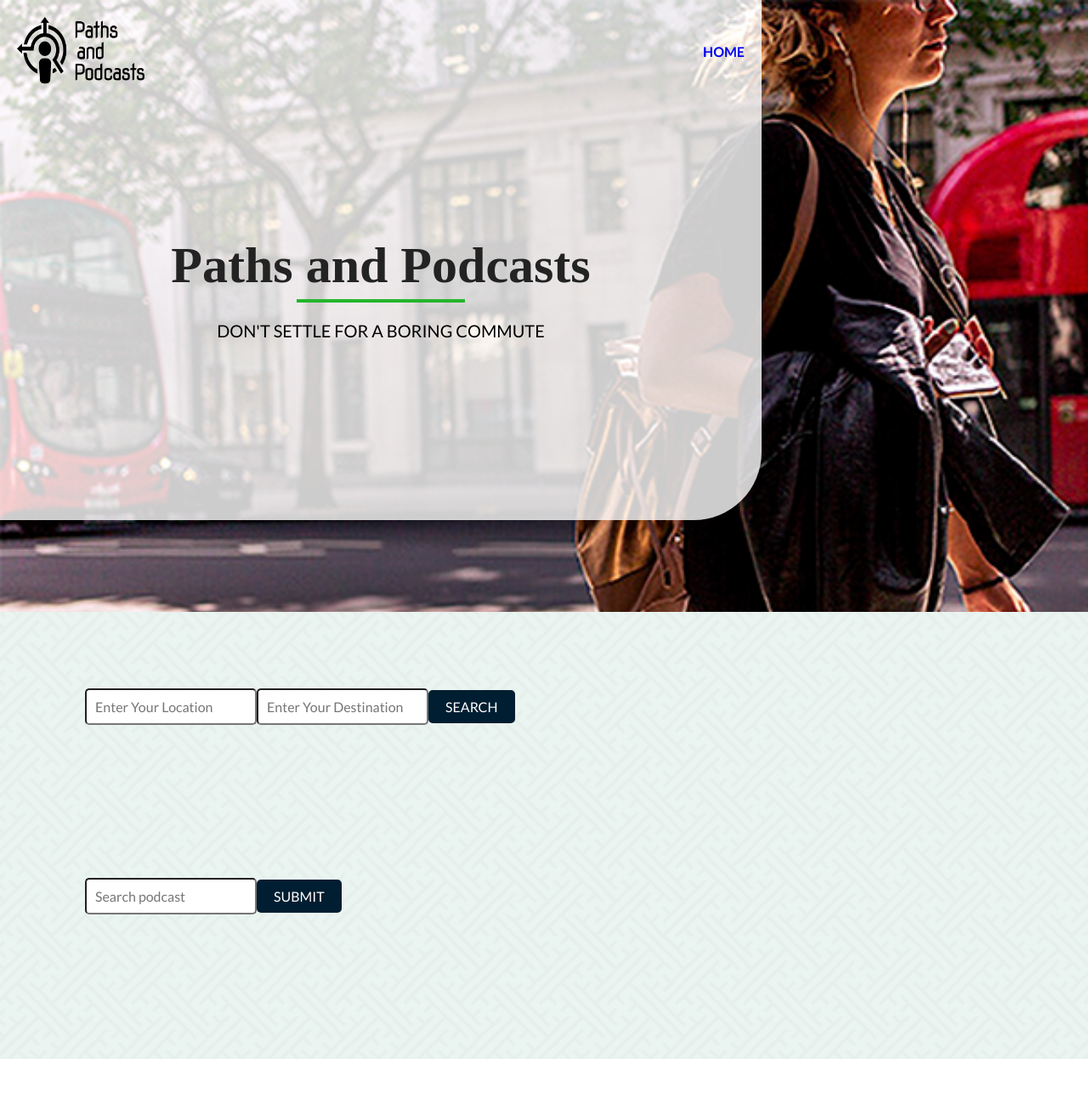
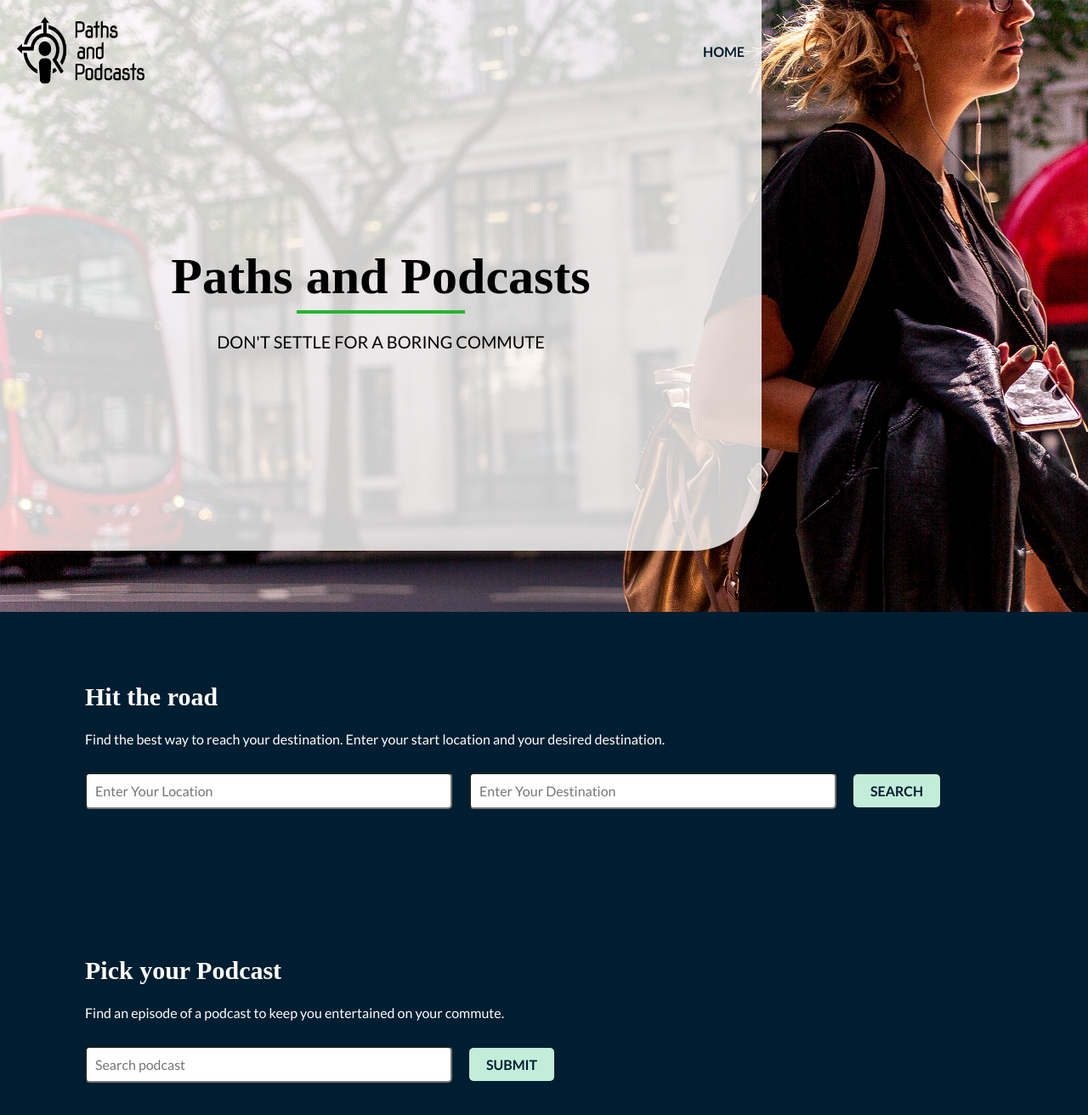
Before and after one commit to Podcast-Prioritizer/podcast-prioritizer, a React (Create React App) app: page / in a window 1280 px wide. Shown: the top 1312 px of the page at 85% size. Before the commit the page ends 1246 px from the top, so only its background shows below. Built offline with nearby package versions, Linux system fonts and the light colour scheme; a web font is replaced by a local one.

Commit message:
updated color scheme

```diff
--- a/src/Header.js
+++ b/src/Header.js
@@ -15,7 +15,7 @@ class Header extends Component {
                 <img className="Header__logo" src={ logo } alt="Paths and Podcasts Logo"/>
 
                 <nav className="Header__nav">
-                  <NavLink activeClassName="active" to="/home">
+                  <NavLink className="Header__navLink" activeClassName="active" to="/home">
                     Home
                   </NavLink>
                 </nav>
--- a/src/MapQuestSearch.js
+++ b/src/MapQuestSearch.js
@@ -126,6 +126,12 @@ class MapQuestSearch extends Component {
     return (
       <div className="MapQuest__searchArea">
         <div className="wrapper">
+
+          <div className="MapQuest__introContent">
+            <h2>Hit the road</h2>
+            <p>Find the best way to reach your destination.  Enter your start location and your desired destination.</p>
+          </div>
+
           <form className="MapQuest__form" onSubmit={this.getMapInfo}>
             <label htmlFor="userStart" className="visuallyHidden">
               Enter Your Location
--- a/src/Podcast.js
+++ b/src/Podcast.js
@@ -109,89 +109,107 @@ class Podcast extends Component{
 
     render(){
         // console.log(this.props, this.state.episodeList[0].audio);
-        return(
+        return (
           <section className="Podcast">
             <div className="wrapper">
+              <div className="Podcast__introContent">
+                <h2>Pick your Podcast</h2>
+                <p>
+                  Find an episode of a podcast to keep you entertained on your commute.
+                </p>
+              </div>
+
               <form onSubmit={this.handleSubmit} className="PodcastSearch">
-
                 <input
                   type="text"
                   placeholder="Search podcast"
                   onChange={this.handleChange}
                   value={this.state.userInput}
-                            className="PodcastSearch__textInput"/>
+                  className="PodcastSearch__textInput"
+                />
 
                 <button
                   type="submit"
                   onSubmit={this.handleSubmit}
-                            className="PodcastSearch__submitButton">Submit</button>
-
+                  className="PodcastSearch__submitButton"
+                >
+                  Submit
+                </button>
               </form>
 
               <section className="PodcastResults">
-
-                        {this.state.episodeList.length ?
-
-                            <button className="PodcastResults__button--back" onClick={this.closeEpisodeList}>
-                                <span className="visuallyHidden">Click here to go back</span>
+                {this.state.episodeList.length ? (
+                  <button
+                    className="PodcastResults__button--back"
+                    onClick={this.closeEpisodeList}
+                  >
+                    <span className="visuallyHidden">
+                      Click here to go back
+                    </span>
                     <i class="fas fa-arrow-left" title="Go back"></i>
                   </button>
-
-                            : null
-                        }
+                ) : null}
 
                 <ul className="PodcastResults__list">
-
-                            {!this.state.episodeList.length ?
-
-                                this.state.podcastList.map((podcast, index)=>{
-                                    return(
+                  {!this.state.episodeList.length
+                    ? this.state.podcastList.map((podcast, index) => {
+                        return (
                           <li className="PodcastResults__item" key={podcast.id}>
                             <img
                               src={podcast.thumbnail}
                               alt={podcast.title_original}
-                                                className="PodcastCard__image"/>
-                                            <h2 className="PodcastCard__title">{podcast.title_original}</h2>
-                                            <p className="PodcastCard__description PodcastCard__description--snippet" id={`PodcastCard__description--${index}`}>{podcast.description_original}</p>
+                              className="PodcastCard__image"
+                            />
+                            <h2 className="PodcastCard__title">
+                              {podcast.title_original}
+                            </h2>
+                            <p
+                              className="PodcastCard__description PodcastCard__description--snippet"
+                              id={`PodcastCard__description--${index}`}
+                            >
+                              {podcast.description_original}
+                            </p>
                             <button
                               className="PodcastCard__button--showMore"
-                                                onClick={(e)=>{this.showMore(e, index)}}>
+                              onClick={e => {
+                                this.showMore(e, index);
+                              }}
+                            >
                               ...Show more
                             </button>
                             <button
                               id={podcast.id}
                               onClick={this.getRecentEpisodes}
-                                                className="PodcastCard__button">
+                              className="PodcastCard__button"
+                            >
                               Episodes
                             </button>
                           </li>
-                                    )
+                        );
                       })
-
-                                :
-
-                                this.state.episodeList.map((episode) => {
+                    : this.state.episodeList.map(episode => {
                         return (
                           <li key={episode.id} className="PodcastResults__item">
                             <img
                               src={episode.thumbnail}
                               alt={episode.title}
-                                                className="PodcastCard__image"/>
-                                            <h2 className="PodcastCard__title">{episode.title}</h2>
-                                            <p className="PodcastCard__description">Audio Length:
-                                            {this.totalTime(episode.audio_length_sec)}</p>
+                              className="PodcastCard__image"
+                            />
+                            <h2 className="PodcastCard__title">
+                              {episode.title}
+                            </h2>
+                            <p className="PodcastCard__description">
+                              Audio Length:
+                              {this.totalTime(episode.audio_length_sec)}
+                            </p>
                           </li>
-                                    )
-                                })
-
-                            }
-
+                        );
+                      })}
                 </ul>
               </section>
             </div>
-
           </section>
-        )
+        );
     }
 }
 
--- a/src/styles/App.css
+++ b/src/styles/App.css
@@ -227,7 +227,6 @@ a {
 h1, h2, h3 {
   font-family: 'Nova Flat';
   margin: 2rem 0;
-  color: #232323;
 }
 
 h1 {
@@ -263,7 +262,7 @@ p, a, ::placeholder {
 
 .Header {
   height: 90vh;
-  background-image: url("../assets/girlWalking.jpg");
+  background-image: url("../assets/girlWalkingListening.jpg");
   background-size: cover;
   background-repeat: no-repeat;
   background-attachment: fixed;
@@ -271,7 +270,7 @@ p, a, ::placeholder {
 
 .Header__displayArea {
   width: 70%;
-  height: 85%;
+  height: 90%;
   background-color: rgba(255, 255, 255, 0.8);
   border-radius: 0 0 80px 0;
 }
@@ -301,6 +300,14 @@ p, a, ::placeholder {
   font-weight: 600;
   text-transform: uppercase;
   color: #001e31;
+}
+
+.Header__navLink {
+  color: #001e31;
+}
+
+.Header__navLink:hover {
+  color: #24b62c;
 }
 
 .Header__headerContent {
@@ -343,13 +350,24 @@ p, a, ::placeholder {
 .MapQuest__searchArea,
 .Podcast {
   padding: 6rem 0;
-  background-color: rgba(194, 237, 216, 0.2);
+  background-color: #001e31;
+}
+
+.MapQuest__searchArea__introContent,
+.Podcast__introContent {
+  color: #ffff;
+}
+
+.MapQuest__searchArea__introContent h2,
+.Podcast__introContent h2 {
+  color: #ffff;
 }
 
 input {
   padding: 1rem;
-  margin: 3rem 0;
+  margin: 3rem 2rem 3rem 0;
   border-radius: 5px;
+  width: 40%;
 }
 
 .MapQuest__submitBtn,
@@ -359,8 +377,9 @@ input {
   padding: 1rem 2rem;
   border-radius: 5px;
   text-transform: uppercase;
-  color: #ffff;
-  background-color: #001e31;
+  font-weight: 600;
+  color: #001e31;
+  background-color: #c2edd8;
   border: none;
   -webkit-transition: 0.3s;
   transition: 0.3s;
@@ -371,6 +390,14 @@ input {
 .PodcastCard__button--showMore:hover,
 .PodcastCard__button:hover {
   background-color: #24b62c;
+}
+
+.MapQuest__introContent {
+  color: #ffff;
+}
+
+.MapQuest__introContent h2 {
+  color: #ffff;
 }
 
 .PodcastResults {
@@ -411,14 +438,20 @@ input {
   color: #ffff;
 }
 
+.PodcastCard__title {
+  color: #ffff;
+}
+
 .PodcastCard__description {
   height: initial;
+  color: #ffff;
 }
 
 .PodcastCard__description--snippet {
   height: 10rem;
   overflow: hidden;
   margin-bottom: 2rem;
+  color: #ffff;
 }
 
 .PodcastCard__button--showMore, .PodcastCard__button {
--- a/src/styles/partials/_baseStyle.scss
+++ b/src/styles/partials/_baseStyle.scss
@@ -16,7 +16,8 @@ a {
 h1, h2, h3 {
     font-family: 'Nova Flat';
     margin: 2rem 0;
-    color: #232323;
+    // color: #232323;
+
 }
 
 h1 {
--- a/src/styles/partials/_bodySections.scss
+++ b/src/styles/partials/_bodySections.scss
@@ -7,13 +7,23 @@
 .MapQuest__searchArea,
 .Podcast {
     padding: 6rem 0;
-    background-color: rgba(194, 237, 216,0.2);
+    // background-color: rgba(194, 237, 216,0.2);
+    background-color: rgba(0, 30, 49, 1);
+
+    &__introContent {
+        color: $color-4;
+
+        h2 {
+            color: $color-4;
+        }
+    }
 }
 
 input {
     padding: 1rem;
-    margin: 3rem 0;
+    margin: 3rem 2rem 3rem 0;
     border-radius: 5px;
+    width: 40%;
 }
 
 .MapQuest__submitBtn,
@@ -23,8 +33,11 @@ input {
     padding: 1rem 2rem;
     border-radius: 5px;
     text-transform: uppercase;
-    color: $color-4;
-    background-color: $color-1;
+    font-weight: 600;
+    // color: $color-4;
+    // background-color: $color-1;
+    color: $color-1;
+    background-color: $color-2;
     border: none;
     transition: 0.3s;
 
@@ -37,17 +50,21 @@ input {
 
 
 
-
-
-
-
 // ==================================
 //
-// MAPQUEST SEARCH
+// MAPQUEST SEARCH & RESULTS
 //
 // ===================================
 
 .MapQuest {
+
+    &__introContent {
+        color: $color-4;
+
+        h2 {
+            color: $color-4;
+        }
+    }
 
     // &__searchArea {
     //     padding: 6rem 0;
@@ -119,14 +136,22 @@ input {
 
 .PodcastCard {
 
+    &__title {
+        color: $color-4;
+
+    }
+
     &__description{
         height: initial;
+        color: $color-4;
+
     }
 
     &__description--snippet{
         height: 10rem;
         overflow: hidden;
         margin-bottom: 2rem;
+        color: $color-4;
     }
 
     &__button--showMore,
--- a/src/styles/partials/_header.scss
+++ b/src/styles/partials/_header.scss
@@ -1,6 +1,6 @@
 .Header {
     height: 90vh;
-    background-image: url("../assets/girlWalking.jpg");
+    background-image: url("../assets/girlWalkingListening.jpg");
     background-size: cover;
     background-repeat: no-repeat;
     background-attachment: fixed;
@@ -9,7 +9,7 @@
 
     &__displayArea {
         width: 70%;
-        height: 85%;
+        height: 90%;
         background-color: rgba(255, 255, 255, 0.8);
         border-radius: 0 0 80px 0;
     }
@@ -27,11 +27,18 @@
     }
 
     &__nav {
-        // padding: 2rem 2rem;
         justify-content: flex-end;
         font-weight: 600;
         text-transform: uppercase;
         color: $color-1;
+    }
+
+    &__navLink {
+        color: $color-1;
+
+        &:hover {
+            color: $color-3;
+        }
     }
 
     &__headerContent {
```
Also changed, not shown: src/styles/assets/girlWalkingListening.jpg (added), 1 other file (tests, documents, lock files or other folders). Lines whose indentation alone changed are shown as unchanged.
